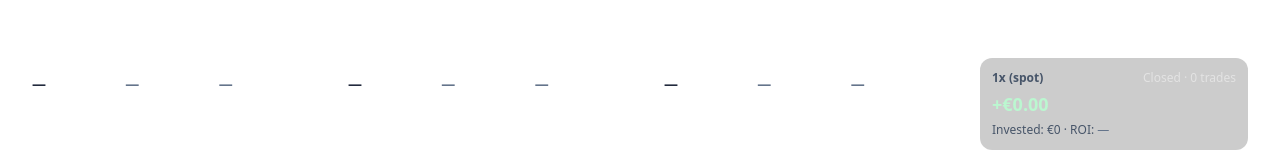
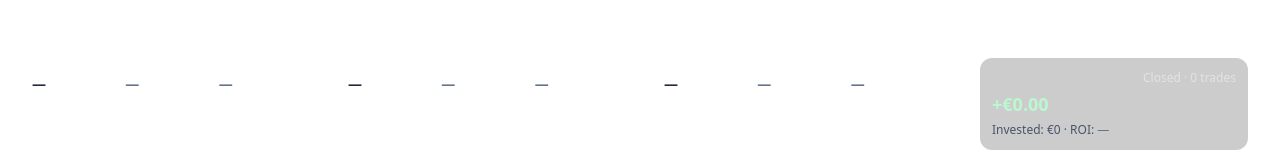
Before and after one commit to rrhjager/crypto-tracker, a Next.js app: page /past-performance/crypto in a window 1280 px wide. Shown: the part 167-327 px from the top of the page. Built offline with nearby package versions, Linux system fonts and the light colour scheme; no server answers; the database is empty.

Commit message:
Update crypto.tsx

```diff
--- a/src/pages/past-performance/crypto.tsx
+++ b/src/pages/past-performance/crypto.tsx
@@ -210,8 +210,8 @@ function ClosedPnlCard({
       <div className="text-white/55 text-xs mt-1">{subtitle}</div>
 
       <div className="mt-3 rounded-xl bg-black/20 ring-1 ring-white/10 p-3">
-        <div className="flex items-center justify-between">
-          <div className="text-white/70 text-xs font-semibold">1x (spot)</div>
+        {/* ✅ removed "1x (spot)" */}
+        <div className="flex items-center justify-end">
           <div className="text-xs text-white/45">Closed · {n} trades</div>
         </div>
 
```
